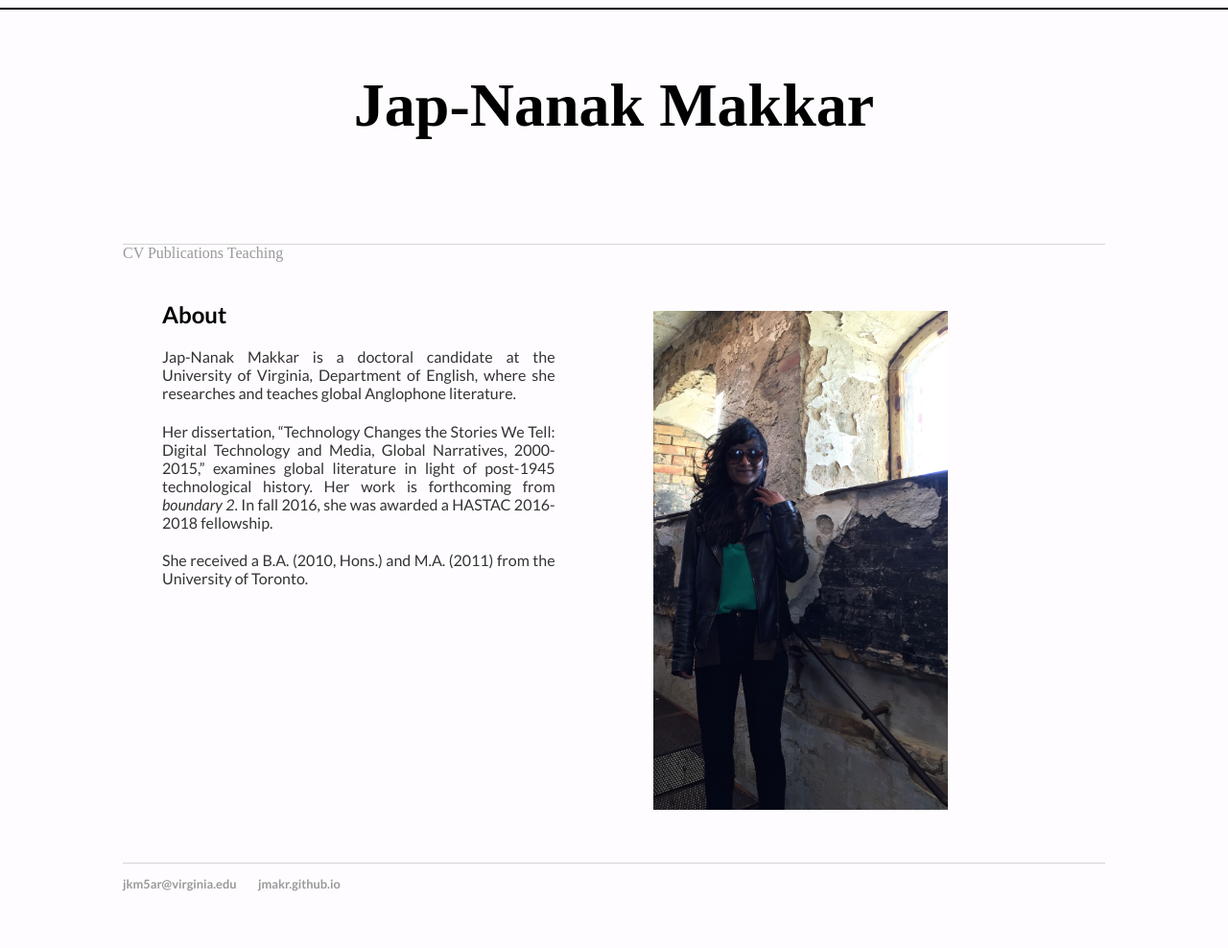
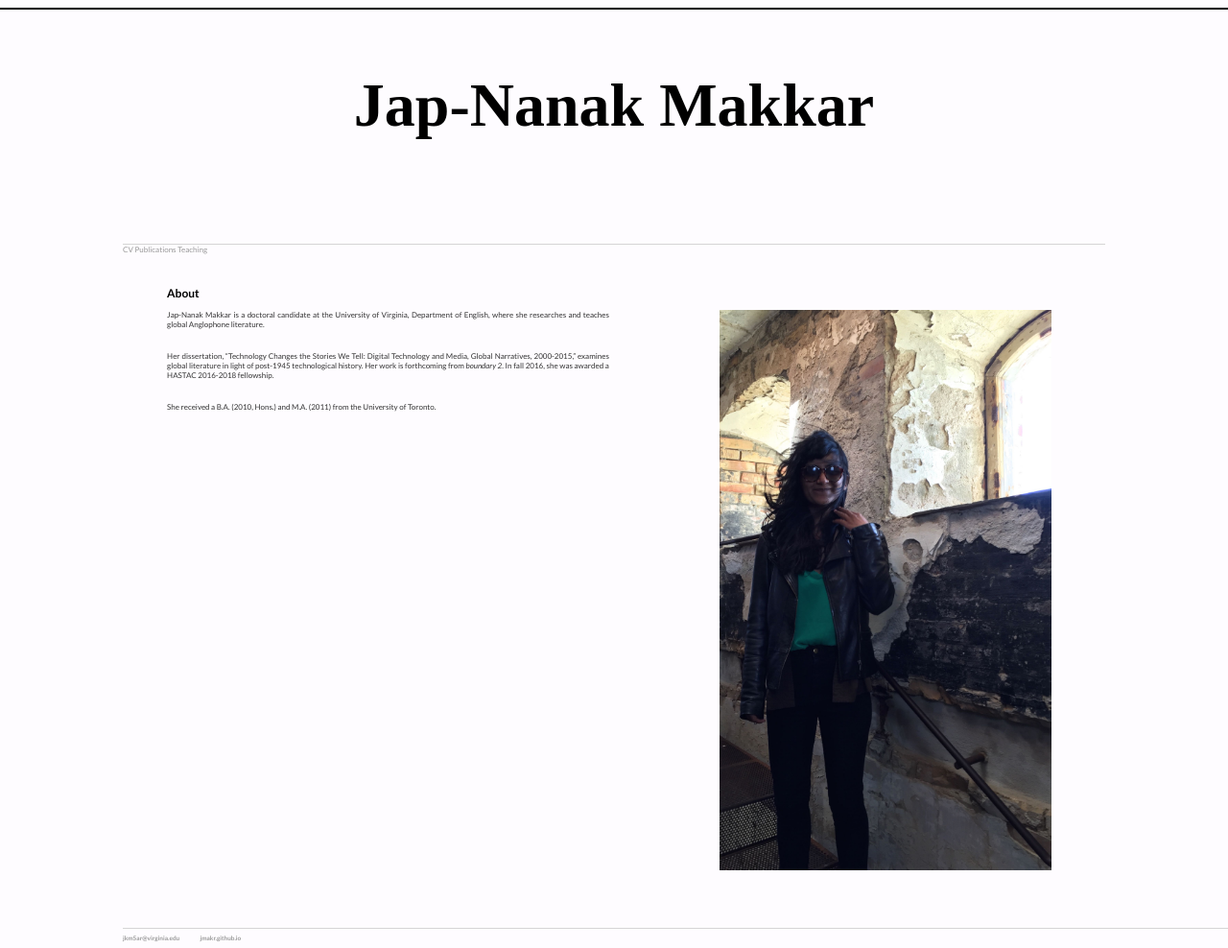
Before and after one commit to jmakr/jmakr.github.io, a Jekyll site: the page built from index.html, in a window 1280 px wide. Shown: the whole page at 96% size. Built offline with Jekyll 4.4.1, drawn with Linux system fonts in a browser that asks for light colours; before the commit the page ends 942 px from its top, so only the background shows below that.

Commit message:
Update main.css

```diff
--- a/css/main.css
+++ b/css/main.css
@@ -43,6 +43,14 @@
     left: 0;
     width: 100%;
     text-align: center;
+}
+
+.topnavigation {
+  position: absolute;
+  font-family: "Lato", sans-serif;
+  font-size: 0.5em;
+  color:black;
+
 }
 
 body {
```
